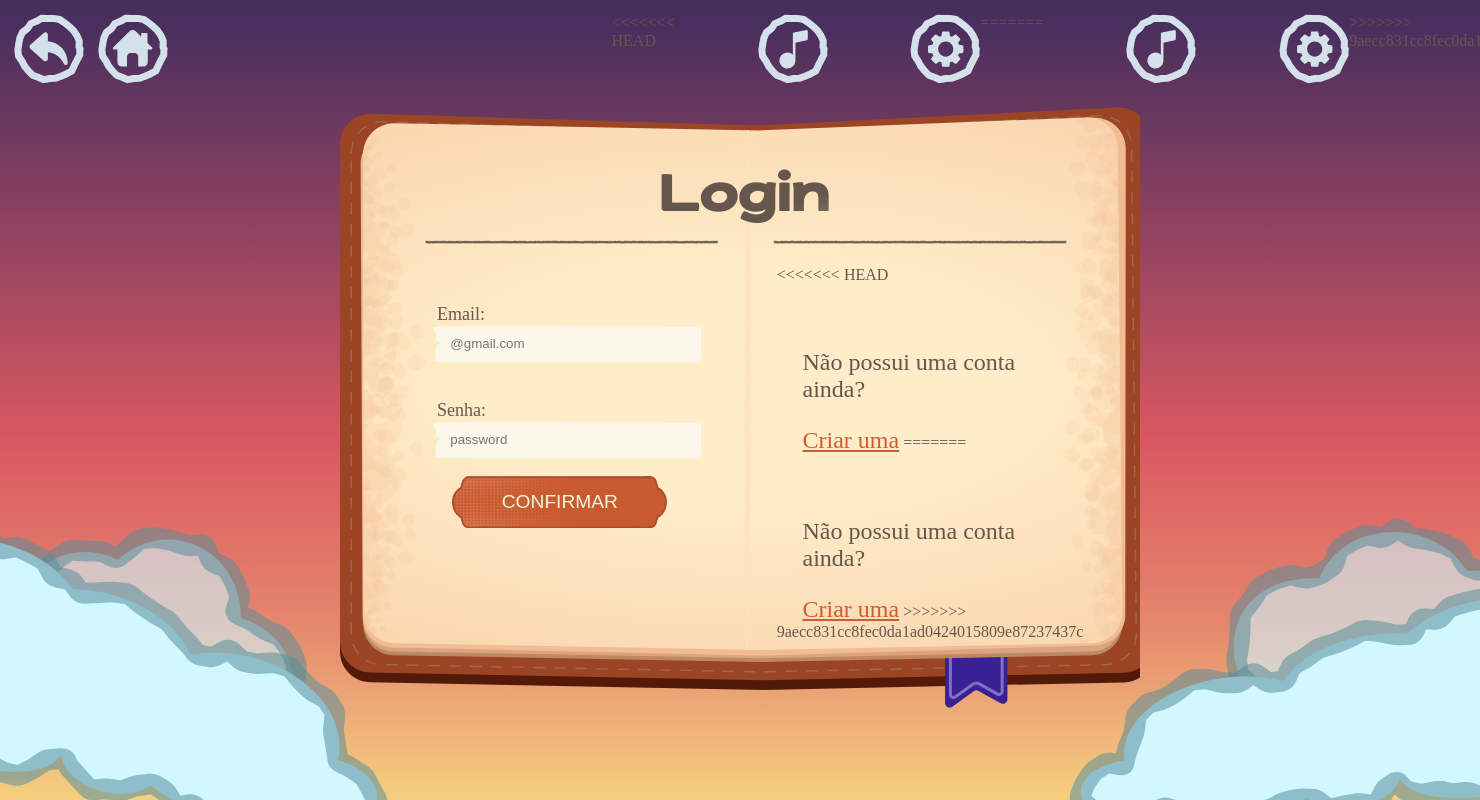
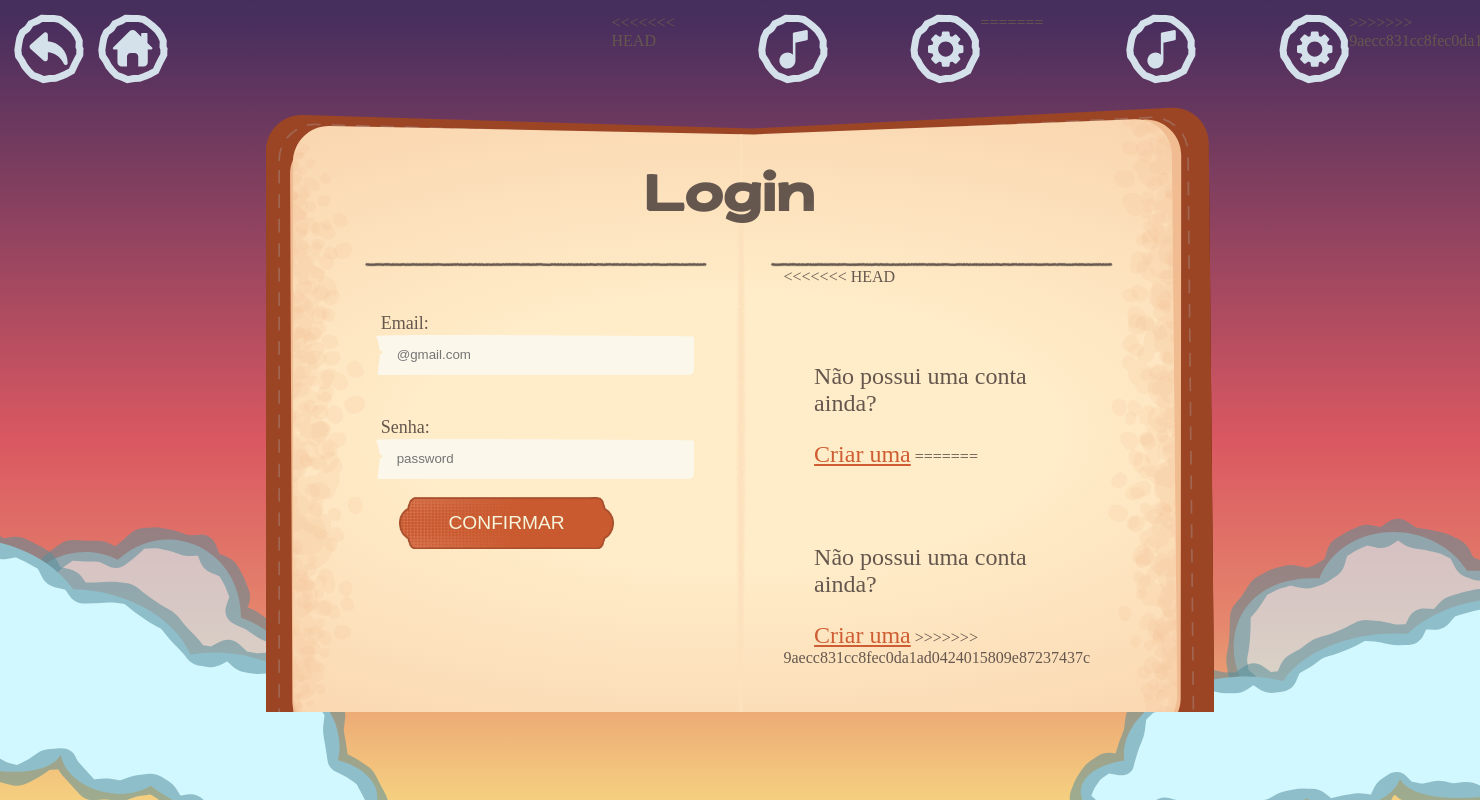
Before and after one commit to VitorScarabelli/Jogo-de-tabuleiro-web, a PHP site: page /login.php in a window 1480 px wide; the page is wider, and only the part inside the window is pictured. Run offline with PHP 8.4, Linux system fonts and the light colour scheme; some web fonts are replaced.

Commit message:
Update login.css

```diff
--- a/PrjTabuleiro/login/css/login.css
+++ b/PrjTabuleiro/login/css/login.css
@@ -21,7 +21,7 @@
     background-image: url(../KitComposiçãoLogin/svg/CéuTardio.svg);
     background-size: cover;
     background-repeat: no-repeat;
-    overflow: hidden;
+    overflow: auto;
 }
 
 header {
@@ -43,7 +43,7 @@
     background-image: url(../KitComposiçãoLogin/svg/LivroLogin.svg);
     background-repeat: no-repeat;
     background-size: cover;
-    width: 54%;
+    width: 64%;
     height: 36rem;
     background-size: cover;
     margin: 1rem auto;
```
